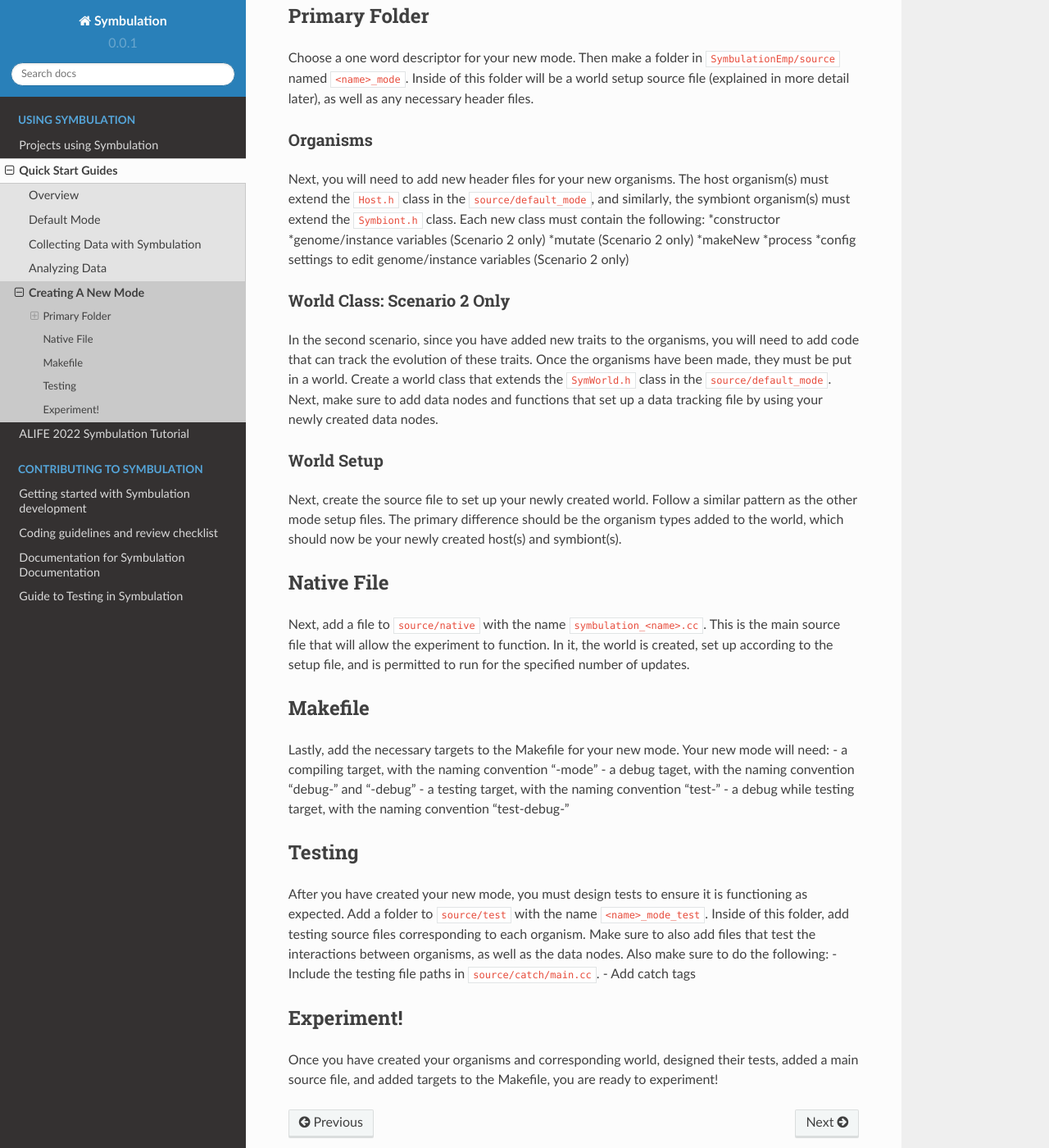
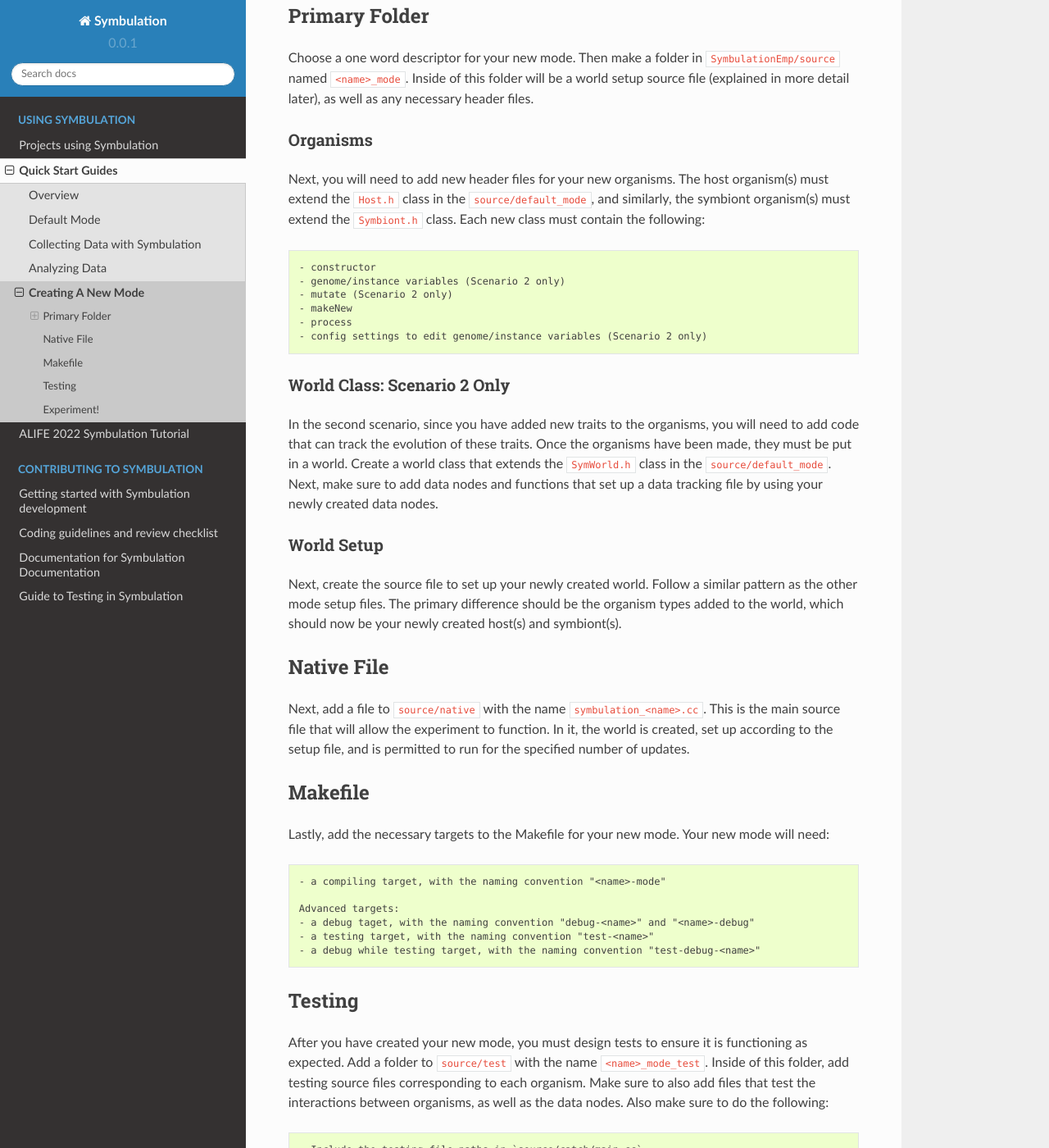
Before and after one commit to anyaevostinar/SymbulationEmp, a Sphinx documentation site: the page built from docs/QuickStartGuides/3-CreatingAMode.md, in a window 1280 px wide and 1400 px high, scrolled down 615 px. Shown: the whole window at 82% size. Built offline with Sphinx 7.4.7 and the Read the Docs theme 2.0.0, drawn with Linux system fonts in a browser that asks for light colours; pages that are not in the unit, such as notebooks, are missing from menus; some of the changed text lies outside the part shown.

Commit message:
list formatting fixed

```diff
--- a/docs/QuickStartGuides/3-CreatingAMode.md
+++ b/docs/QuickStartGuides/3-CreatingAMode.md
@@ -22,12 +22,13 @@
 Next, you will need to add new header files for your new organisms.
 The host organism(s) must extend the `Host.h` class in the `source/default_mode`, and similarly, the symbiont organism(s) must extend the `Symbiont.h` class.
 Each new class must contain the following:
-    *constructor
-    *genome/instance variables (Scenario 2 only)
-    *mutate (Scenario 2 only)
-    *makeNew
-    *process
-    *config settings to edit genome/instance variables (Scenario 2 only)
+
+    - constructor
+    - genome/instance variables (Scenario 2 only)
+    - mutate (Scenario 2 only)
+    - makeNew
+    - process
+    - config settings to edit genome/instance variables (Scenario 2 only)
 
 ### World Class: Scenario 2 Only
 In the second scenario, since you have added new traits to the organisms, you will need to add code that can track the evolution of these traits.
@@ -47,7 +48,10 @@
 
 ## Makefile
 Lastly, add the necessary targets to the Makefile for your new mode. Your new mode will need:
+
     - a compiling target, with the naming convention "<name>-mode"
+
+    Advanced targets:
     - a debug taget, with the naming convention "debug-<name>" and "<name>-debug"
     - a testing target, with the naming convention "test-<name>"
     - a debug while testing target, with the naming convention "test-debug-<name>"
@@ -58,6 +62,7 @@
 Inside of this folder, add testing source files corresponding to each organism.
 Make sure to also add files that test the interactions between organisms, as well as the data nodes.
 Also make sure to do the following:
+
     - Include the testing file paths in `source/catch/main.cc`.
     - Add catch tags
 
```
